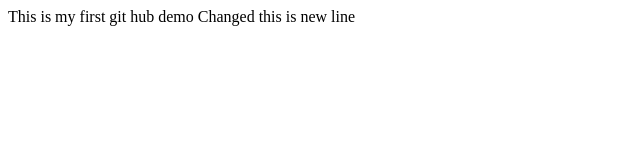
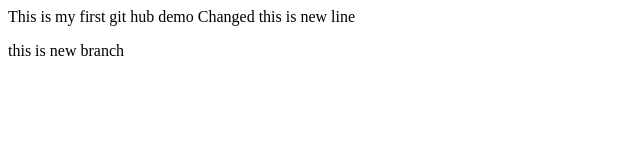
Before and after one commit to Raji2705/Myfirstrepo, a plain HTML site: page index.html in a window 1280 px wide. Shown: the whole page, without its empty margins (0-640 px from the left). Drawn offline with Linux system fonts and the light colour scheme.

Commit message:
Update index.html

```diff
--- a/index.html
+++ b/index.html
@@ -10,6 +10,7 @@
     This is my first git hub demo
     Changed
     this is new line
+    <P> this is new branch </P>
 
 </body>
 </html>
```
